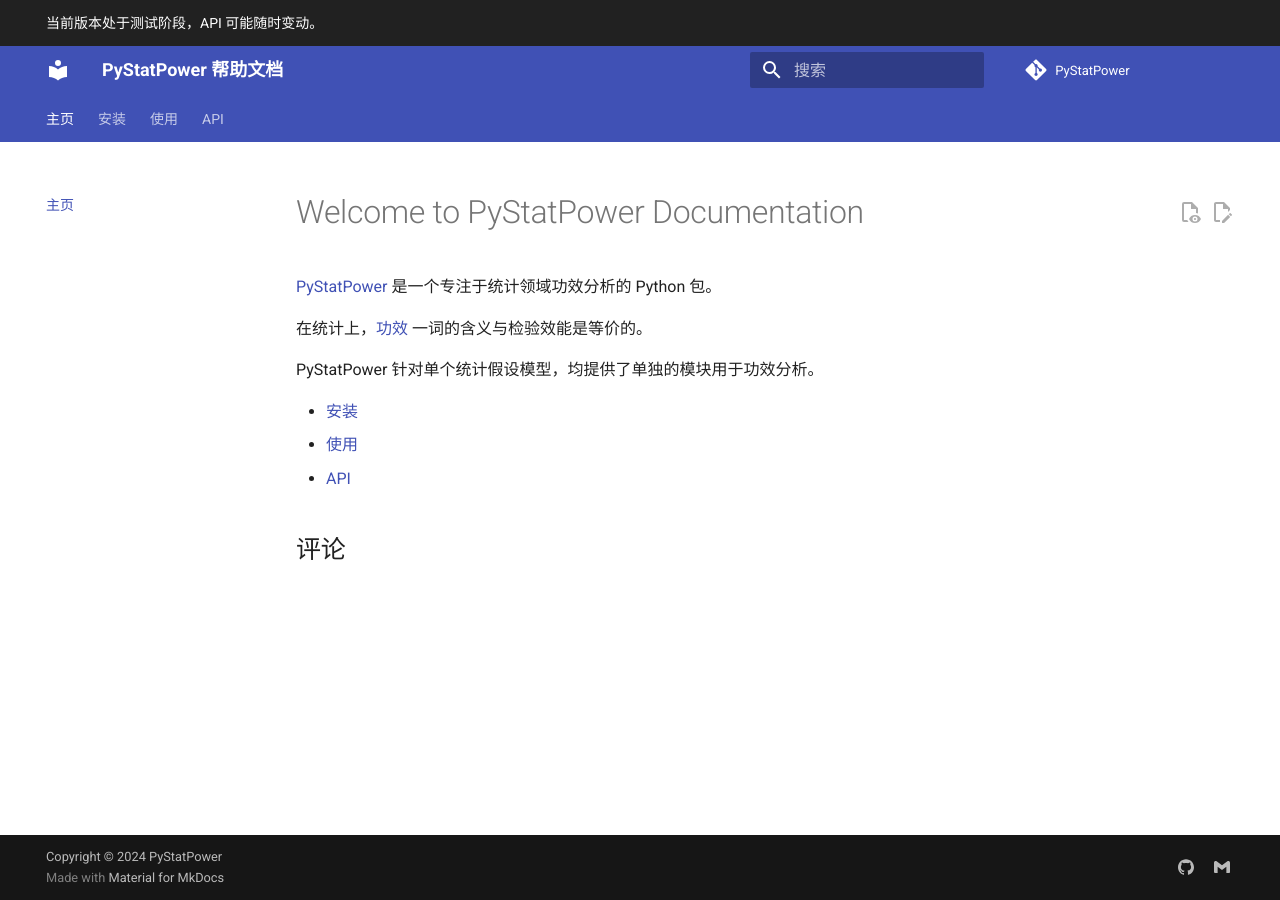
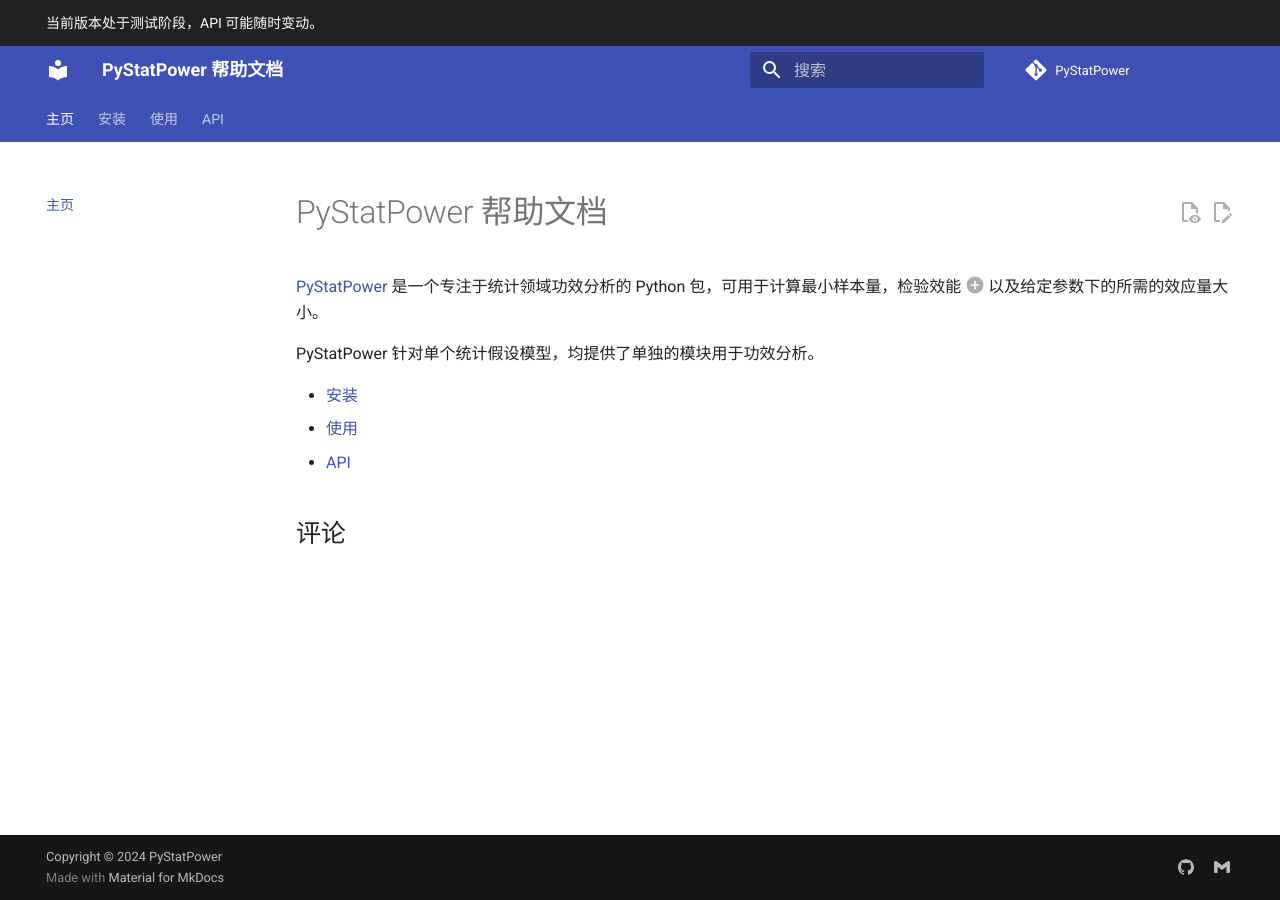
Before and after one commit to PyStatPower/PyStatPower-Docs, an MkDocs documentation site: the page built from docs/index.md, in a window 1280 px wide. Built offline with MkDocs 1.6.1 and Material for MkDocs 9.7.7, drawn with Linux system fonts in a browser that asks for light colours; comment, search, counter and statistics services are not loaded; the version menu is left out.

Commit message:
docs: update homepage

```diff
--- a/docs/index.md
+++ b/docs/index.md
@@ -2,11 +2,12 @@
 comments: true
 ---
 
-# Welcome to PyStatPower Documentation
+# PyStatPower 帮助文档
 
-[PyStatPower](https://github.com/PyStatPower/PyStatPower) 是一个专注于统计领域功效分析的 Python 包。
+[PyStatPower](https://github.com/PyStatPower/PyStatPower) 是一个专注于统计领域功效分析的 Python 包，可用于计算最小样本量，检验效能(1)以及给定参数下的所需的效应量大小。
+{ .annotate }
 
-在统计上，[功效](<https://en.wikipedia.org/wiki/Power_(statistics)>) 一词的含义与检验效能是等价的。
+1. 在统计上，[功效](<https://en.wikipedia.org/wiki/Power_(statistics)>) 一词的含义与检验效能是等价的。
 
 PyStatPower 针对单个统计假设模型，均提供了单独的模块用于功效分析。
 
```
